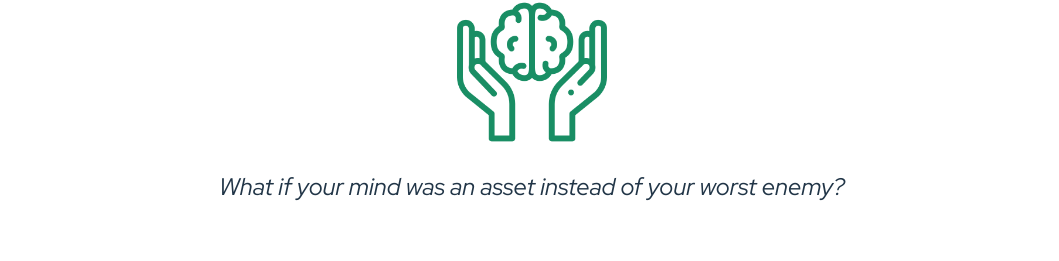
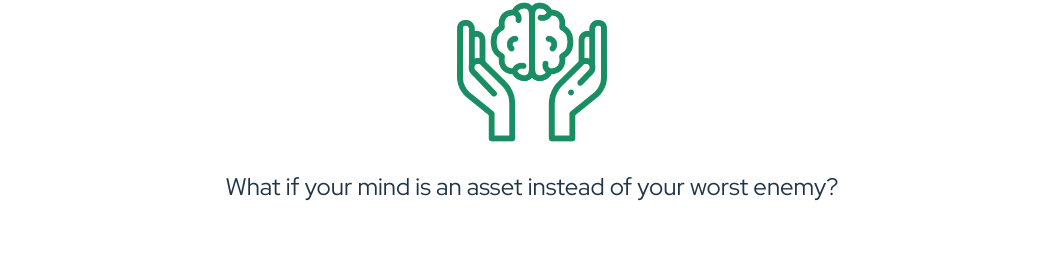
Before and after one commit to amandahussey/ben-g-therapy.com, a React (Vite) app in the folder ben-g-therapy.com/: page / in a window 1280 px wide. Shown: the part 1932-2193 px from the top of the page, without its empty margins (108-1167 px from the left). Built offline with nearby package versions, Linux system fonts and the light colour scheme.

Commit message:
remove italics

```diff
--- a/ben-g-therapy.com/src/App.tsx
+++ b/ben-g-therapy.com/src/App.tsx
@@ -80,12 +80,8 @@ function App() {
             src={mentalHealthIcon}
             style={{ height: isMobile ? 100 : 150 }}
           />
-          <Typography
-            variant="h5"
-            textAlign={isMobile ? "center" : "left"}
-            fontStyle="italic"
-          >
-            What if your mind was an asset instead of your worst enemy?
+          <Typography variant="h5" textAlign={isMobile ? "center" : "left"}>
+            What if your mind is an asset instead of your worst enemy?
           </Typography>
         </Stack>
 
```
